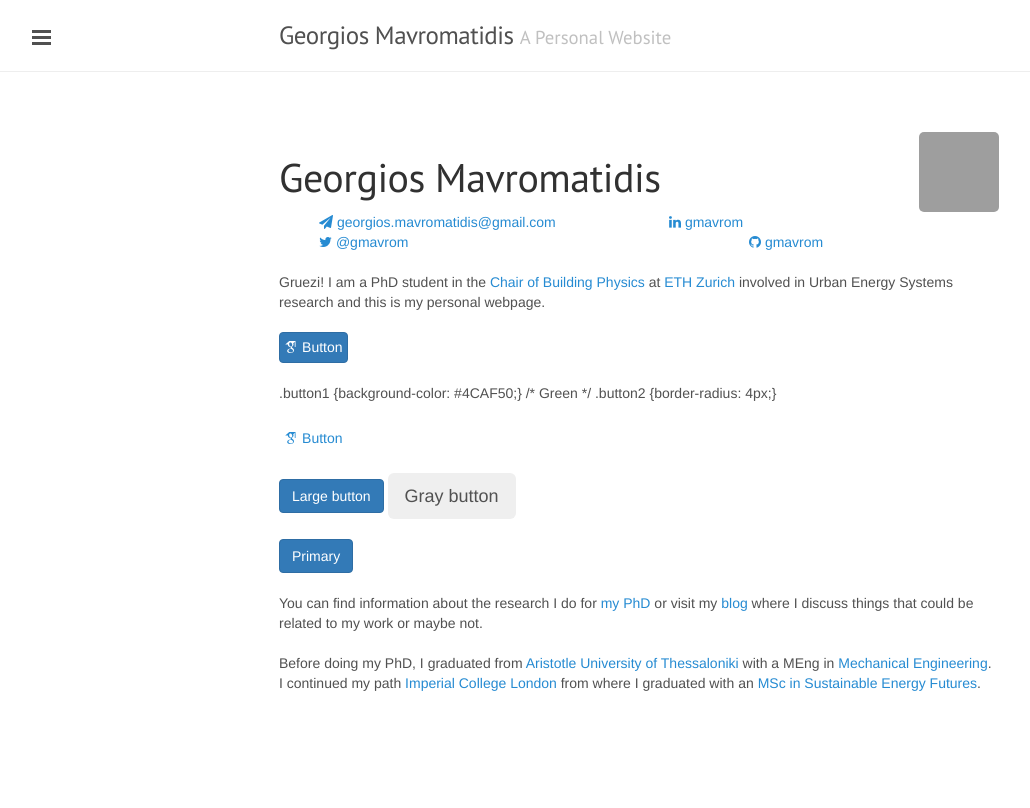
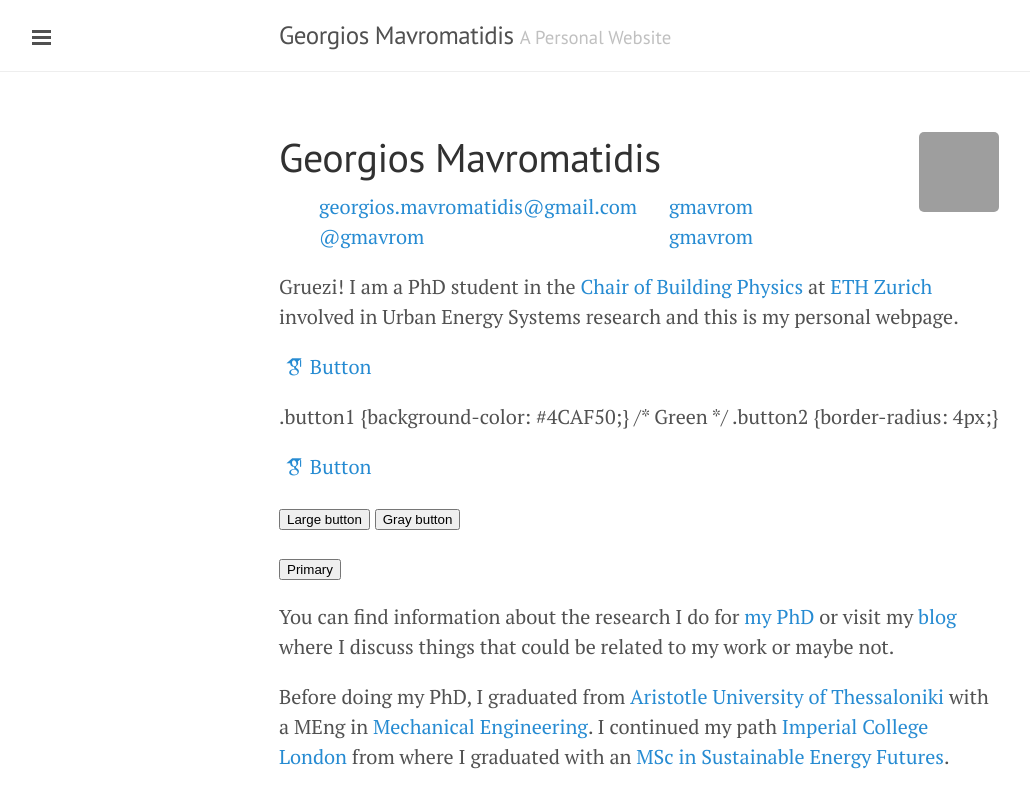
Before and after one commit to gmavrom33/gmavrom.github.io, a Jekyll site: the page built from index.md, in a window 1280 px wide. Shown: the top 808 px of the page, without its empty margins (1-1031 px from the left). Built offline with Jekyll 4.4.1, drawn with Linux system fonts in a browser that asks for light colours; nearby versions of some CDN libraries; some web fonts are replaced; grey boxes are pictures that could not be loaded.

Commit message:
Update head.html

```diff
--- a/_includes/head.html
+++ b/_includes/head.html
@@ -14,7 +14,6 @@
   </title>
 
   <!-- CSS -->
-  <link href="https://maxcdn.bootstrapcdn.com/bootstrap/3.3.7/css/bootstrap.min.css" rel="stylesheet" integrity="sha384-BVYiiSIFeK1dGmJRAkycuHAHRg32OmUcww7on3RYdg4Va+PmSTsz/K68vbdEjh4u" crossorigin="anonymous">  <link rel="stylesheet" href="//maxcdn.bootstrapcdn.com/font-awesome/4.3.0/css/font-awesome.min.css" >
   <link rel="stylesheet" href="/public/css/custom.css">
   <link rel="stylesheet" href="https://fonts.googleapis.com/css?family=PT+Serif:400,400italic,700%7CPT+Sans:400">
   <link rel="stylesheet" href="/css/academicons.css"/>
```
